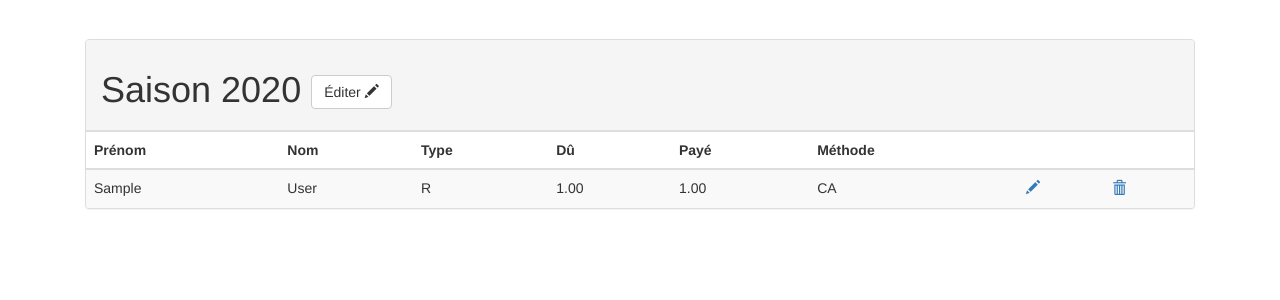
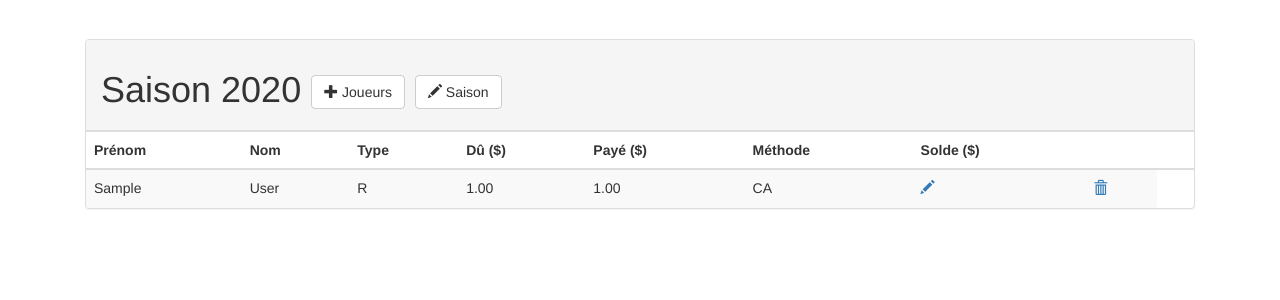
Before and after one commit to srmd/lsmhq, a Django app: page /admin/2020/season in a window 1280 px wide. Shown: the part 51-351 px from the top of the page. Run offline with Django 3.2, Linux system fonts and the light colour scheme; tables that the repository leaves empty hold one stand-in row (values such as "Sample post"); some libraries are stand-ins or nearby versions.

Commit message:
Add season related views.

```diff
--- a/core/context_processors.py
+++ b/core/context_processors.py
@@ -1,4 +1,4 @@
 from core.models import Season
 
 def season_list(request):
-    return {'season_list': [x.year for x in Season.objects.all()]}
+    return {'season_list': sorted([x.year for x in Season.objects.all()], reverse=True)}
--- a/core/templates/core/matches.html
+++ b/core/templates/core/matches.html
@@ -5,7 +5,7 @@
     <div class="panel-heading">
         <h1>Matchs {{ season.year }}
             <a href="{% url 'core:match_create' %}" class="btn btn-default" role="button">
-                Ajouter <span class="glyphicon glyphicon-plus"></span>
+                <span class="glyphicon glyphicon-plus"></span> Match
             </a>
         </h1>
     </div>
--- a/core/templates/core/players.html
+++ b/core/templates/core/players.html
@@ -5,7 +5,7 @@
     <div class="panel-heading">
         <h1>Joueurs
             <a href="{% url 'core:player_create' %}" class="btn btn-default" role="button">
-                Ajouter <span class="glyphicon glyphicon-plus"></span>
+                <span class="glyphicon glyphicon-plus"></span> Joueur
             </a>
         </h1>
     </div>
@@ -31,7 +31,7 @@
             </td>
             <td>
               <button type="submit" name="player_id" value="{{ player.id }}"
-                      style="padding: 0;" class="btn btn-link">
+                      style="padding: 0;" class="btn btn-link player_delete">
                 <span class="glyphicon glyphicon-trash"></span>
               </button>
             </td>
@@ -46,7 +46,7 @@
 <script src="//cdnjs.cloudflare.com/ajax/libs/bootbox.js/4.2.0/bootbox.min.js"></script>
 <script>
 $(function () {
-    $('button:submit').on('click', function (e, confirmed) {
+    $('.player_delete:submit').on('click', function (e, confirmed) {
         if (confirmed) {
             return;
         }
--- a/core/templates/core/season.html
+++ b/core/templates/core/season.html
@@ -4,8 +4,28 @@
 <div class="panel panel-default">
     <div class="panel-heading">
         <h1>Saison {{ season.year }}
+            <button class="btn btn-default" data-toggle="modal" data-target="#myModal">
+                <span class="glyphicon glyphicon-plus"></span> Joueurs
+            </button>
+            <div class="modal fade" id="myModal" tabindex="-1" role="dialog" aria-labelledby="myModalLabel" aria-hidden="true">
+                <div class="modal-dialog">
+                    <div class="modal-content">
+                        <div class="modal-header">
+                            <button type="button" class="close" data-dismiss="modal"><span aria-hidden="true">&times;</span><span class="sr-only">Close</span></button>
+                            <h4 class="modal-title" id="myModalLabel">Joueurs disponibles</h4>
+                        </div>
+                        <div class="modal-body">
+                            ...
+                        </div>
+                        <div class="modal-footer">
+                            <button type="button" class="btn btn-default" data-dismiss="modal">Annuler</button>
+                            <button type="button" class="btn btn-primary">Ajouter</button>
+                        </div>
+                    </div>
+                </div>
+            </div>
             <a href="{% url 'core:season_update' season.id %}" class="btn btn-default" role="button">
-                Éditer <span class="glyphicon glyphicon-pencil"></span>
+                <span class="glyphicon glyphicon-pencil"></span> Saison
             </a>
         </h1>
     </div>
@@ -16,9 +36,10 @@
                     <th>Prénom</th>
                     <th>Nom</th>
                     <th>Type</th>
-                <th>Dû</th>
-                <th>Payé</th>
+                    <th>Dû ($)</th>
+                    <th>Payé ($)</th>
                     <th>Méthode</th>
+                    <th>Solde ($)</th>
                     <th></th>
                     <th></th>
                 </tr>
@@ -37,7 +58,7 @@
             </td>
             <td>
                 <button type="submit" name="season_player_id" value="{{ season_player.id }}"
-                      style="padding: 0;" class="btn btn-link">
+                style="padding: 0;" class="btn btn-link season_player_delete">
                 <span class="glyphicon glyphicon-trash"></span>
             </button>
         </td>
@@ -52,7 +73,7 @@
 <script src="//cdnjs.cloudflare.com/ajax/libs/bootbox.js/4.2.0/bootbox.min.js"></script>
 <script>
 $(function () {
-    $('button:submit').on('click', function (e, confirmed) {
+    $('.season_player_delete:submit').on('click', function (e, confirmed) {
         if (confirmed) {
             return;
         }
--- a/core/urls.py
+++ b/core/urls.py
@@ -15,6 +15,7 @@
     url(r'^admin/(?P<year>\d+)/season$', views.SeasonView.as_view(), name='season'),
     url(r'^admin/season_create$', views.SeasonCreate.as_view(), name='season_create'),
     url(r'^admin/season_update/(?P<pk>\d+)$', views.SeasonUpdate.as_view(), name='season_update'),
+    url(r'^admin/season_delete/(?P<pk>\d+)$', views.SeasonDelete.as_view(), name='season_delete'),
     url(r'^admin/players$', views.PlayersView.as_view(), name='players'),
     url(r'^admin/player_create$', views.PlayerCreate.as_view(), name='player_create'),
     url(r'^admin/player_update/(?P<pk>\d+)$', views.PlayerUpdate.as_view(), name='player_update'),
--- a/core/views.py
+++ b/core/views.py
@@ -48,9 +48,9 @@
 
     def get_context_data(self, **kwargs):
         context = super(SeasonView, self).get_context_data(**kwargs)
-        context['players'] = Player.objects.all()
+        context['players'] = Player.objects.exclude(playerseasoninfo__season__year__exact=self.kwargs['year'])
         context['season'] = Season.objects.get(year=self.kwargs['year'])
-        context['season_players'] = PlayerSeasonInfo.objects.filter(season__year=self.kwargs['year'])
+        context['season_players'] = PlayerSeasonInfo.objects.filter(season__year__exact=self.kwargs['year'])
         return context
 
 class SeasonCreate(generic.edit.CreateView):
@@ -66,6 +66,10 @@
 
     def get_success_url(self):
         return reverse_lazy('core:season', kwargs={'year':self.object.year})
+
+class SeasonDelete(generic.edit.DeleteView):
+    model = Season
+    success_url = reverse_lazy('core:admin')
 
 class PlayersView(generic.ListView):
     template_name = 'core/players.html'
```
Also changed, not shown: core/templates/core/season_create.html (+28 -12 lines). Lines whose indentation alone changed are shown as unchanged.
